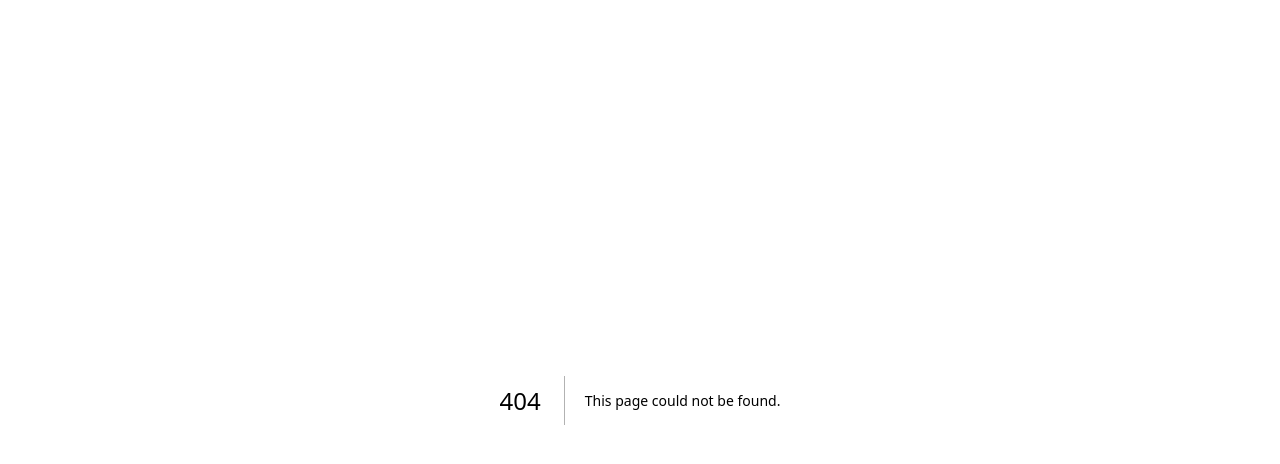
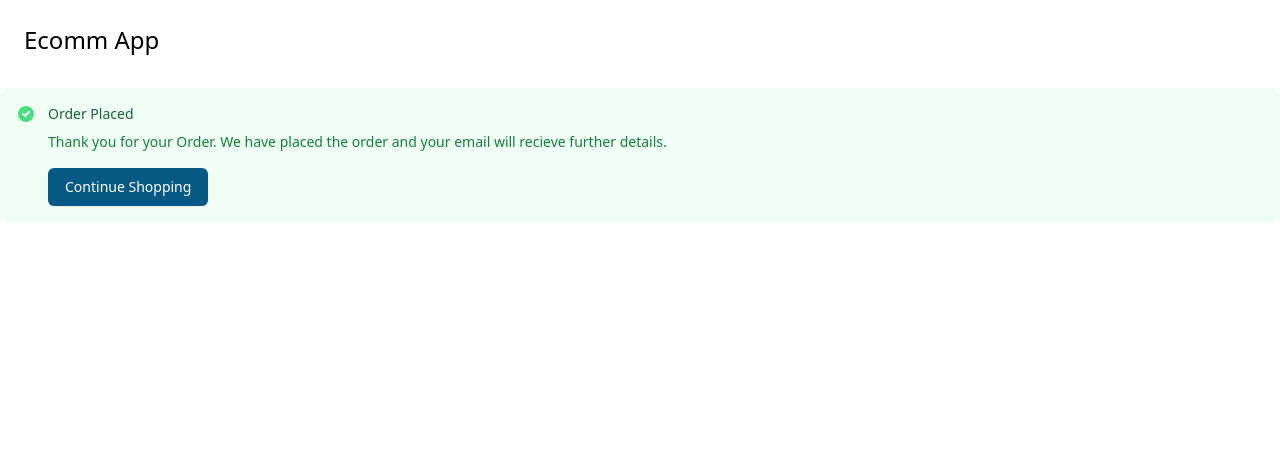
Before and after one commit to arafats1/Spice_Herb_Uganda, a Next.js app: page /thank-you in a window 1280 px wide. Before the commit this address had no page. Shown: the top 464 px of the page. Built offline with nearby package versions, Linux system fonts and the light colour scheme.

Commit message:
add thank you

```diff
--- /dev/null
+++ b/src/pages/thank-you.tsx
@@ -0,0 +1,52 @@
+import Head from "next/head";
+import { useRouter } from "next/router";
+import { HiCheckCircle } from "react-icons/hi";
+import Navbar from "../components/Navbar";
+
+const ThankYou = () => {
+    const router = useRouter();
+    return (
+        <div>
+            <Head>
+                <title>Thank You</title>
+                <meta name="description" content="All Products" />
+                <link rel="icon" href="/favicon.ico" />
+            </Head>
+
+            <main className="container mx-auto">
+                <Navbar />
+                <div className="rounded-md bg-green-50 p-4 mt-8">
+                    <div className="flex">
+                        <div className="flex-shrink-0">
+                            <HiCheckCircle
+                                className="h-5 w-5 text-green-400"
+                                aria-hidden="true"
+                            />
+                        </div>
+                        <div className="ml-3">
+                            <h3 className="text-sm font-medium text-green-800">
+                                Order Placed
+                            </h3>
+                            <div className="mt-2 text-sm text-green-700">
+                                <p>
+                                    Thank you for your Order. We have placed the
+                                    order and your email will recieve further
+                                    details.
+                                </p>
+                            </div>
+                            <button
+                                onClick={() => router.push("/")}
+                                type="button"
+                                className="inline-flex items-center rounded-md border border-transparent bg-sky-800 px-4 py-2 text-sm font-medium text-white shadow-sm hover:bg-sky-900 mt-4"
+                            >
+                                Continue Shopping
+                            </button>
+                        </div>
+                    </div>
+                </div>
+            </main>
+        </div>
+    );
+};
+
+export default ThankYou;
```
